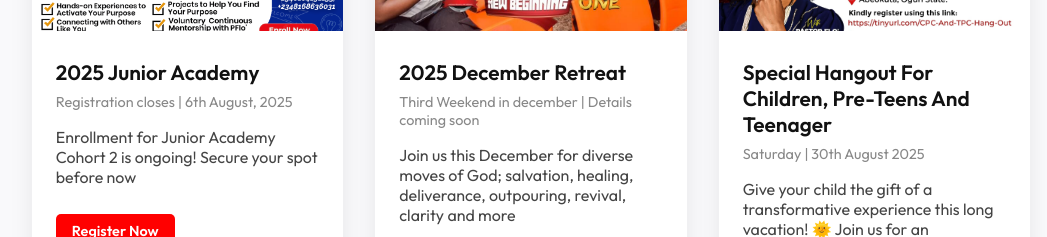
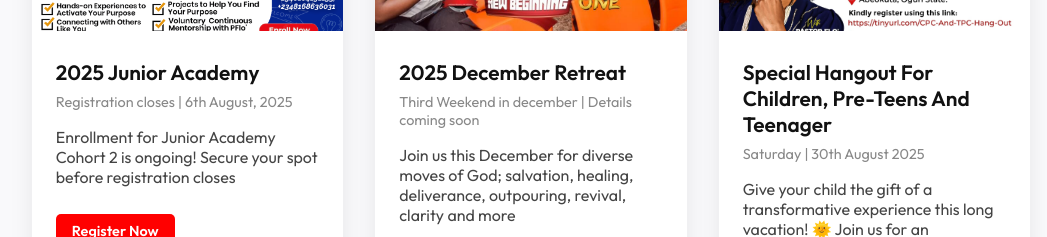
Before and after one commit to DuoDduo/Purpose-Academy, a React (Vite) app: page /heaven in a window 1280 px wide. Shown: the part 3280-3517 px from the top of the page, without its empty margins (109-1156 px from the left). Built offline with nearby package versions, Linux system fonts and the light colour scheme.

Commit message:
Rectified grammatical error

```diff
--- a/src/components/Event/Event.jsx
+++ b/src/components/Event/Event.jsx
@@ -10,7 +10,7 @@ const events = [
    {
     id: 4,
     title: '2025 Junior Academy',
-    description: 'Enrollment for Junior Academy Cohort 2 is ongoing! Secure your spot before now ',
+    description: 'Enrollment for Junior Academy Cohort 2 is ongoing! Secure your spot before registration closes',
     date: 'Registration closes | 6th August, 2025',
     registerLink: 'https://forms.gle/N3ZHxRFGRudVWyp38',
     image: jacademy,
```
